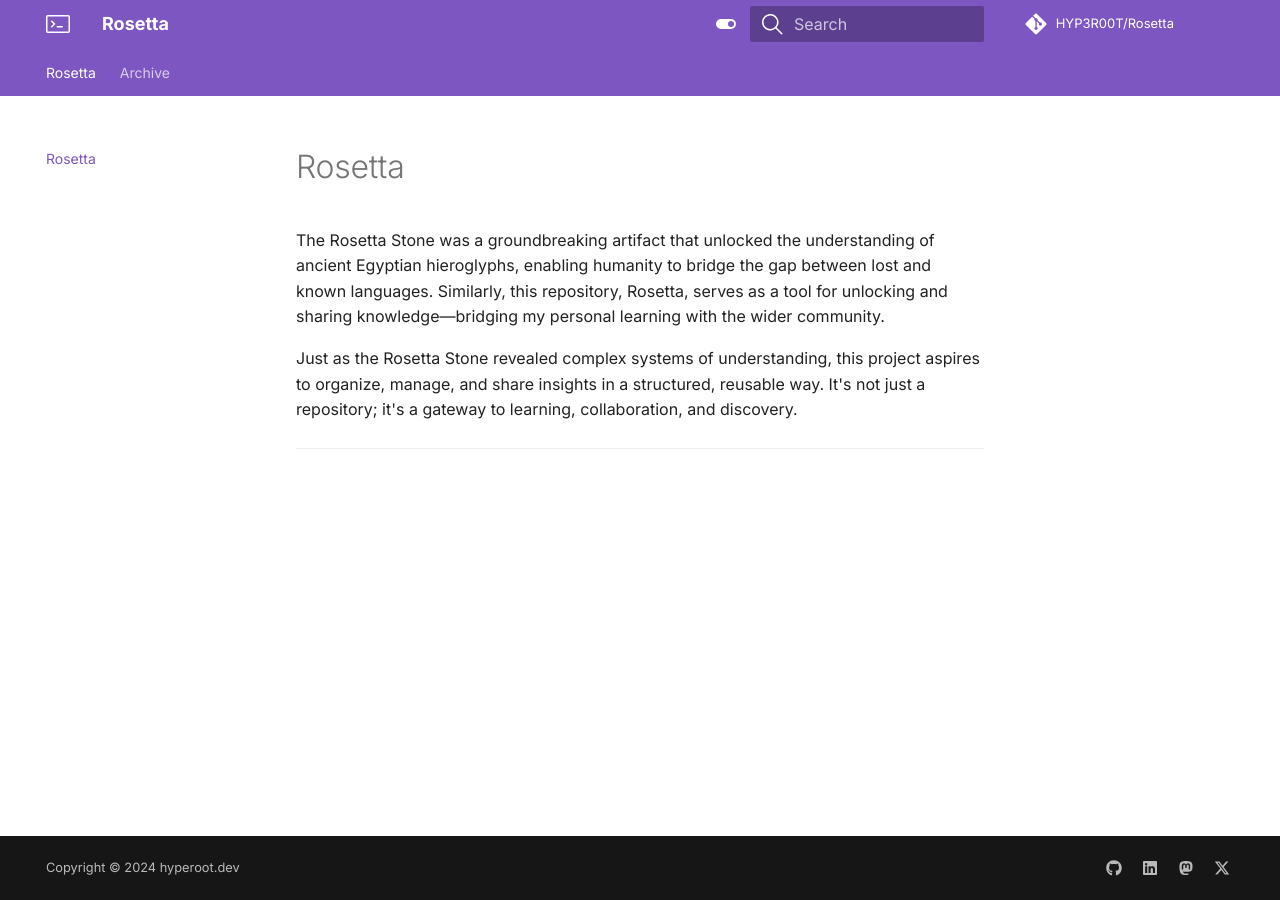
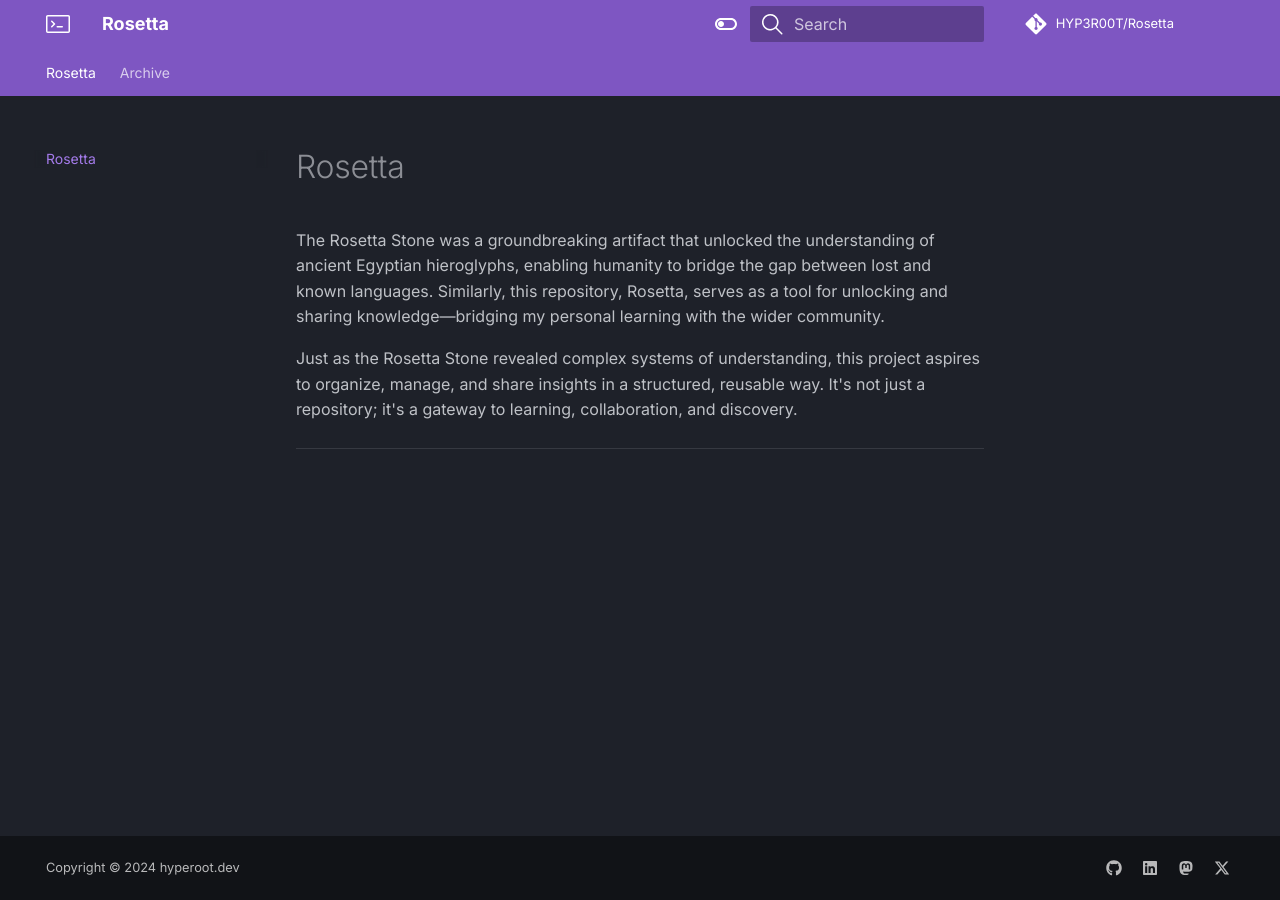
Before and after one commit to HYP3R00T/Rosetta, an MkDocs documentation site: the page built from Notes/index.md, in a window 1280 px wide. Built offline with MkDocs 1.6.1 and Material for MkDocs 9.7.7, drawn with Linux system fonts in a browser that asks for light colours; comment, search, counter and statistics services are not loaded.

Commit message:
Default to dark mode

```diff
--- a/mkdocs.yml
+++ b/mkdocs.yml
@@ -10,18 +10,18 @@ theme:
   name: "material"
   theme:
   palette:
+  - scheme: slate
+    accent: deep purple
+    primary: deep purple
+    toggle:
+      icon: material/toggle-switch-off-outline
+      name: Prepare for Flashbang!
   - scheme: default
     accent: deep purple
     primary: deep purple
     toggle:
       icon: material/toggle-switch
       name: Join the dark side. We have cookies.
-  - scheme: slate
-    accent: deep purple
-    primary: deep purple
-    toggle:
-      icon: material/toggle-switch-off-outline
-      name: Prepare for Flashbang!
   font:
     text: Inter
     code: Source Code Pro
```
